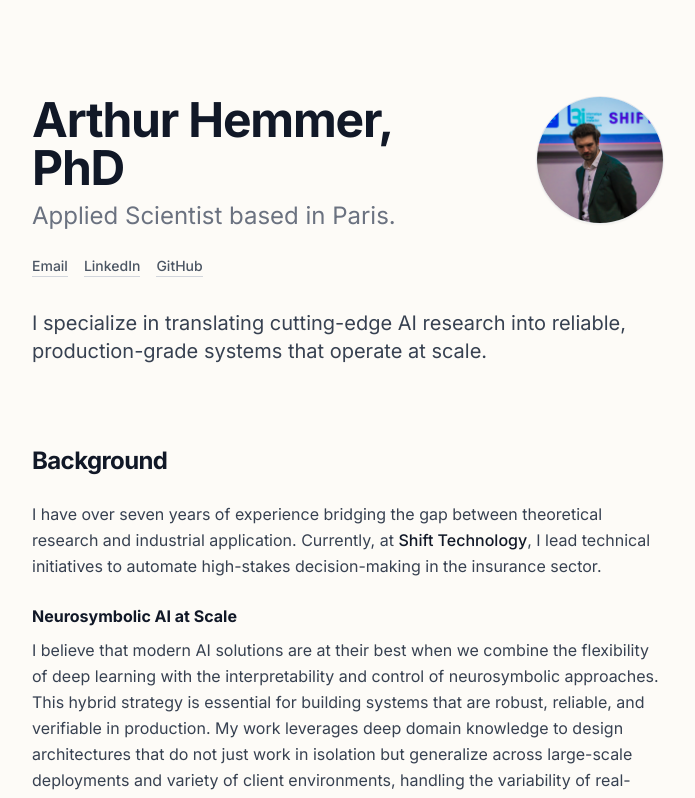
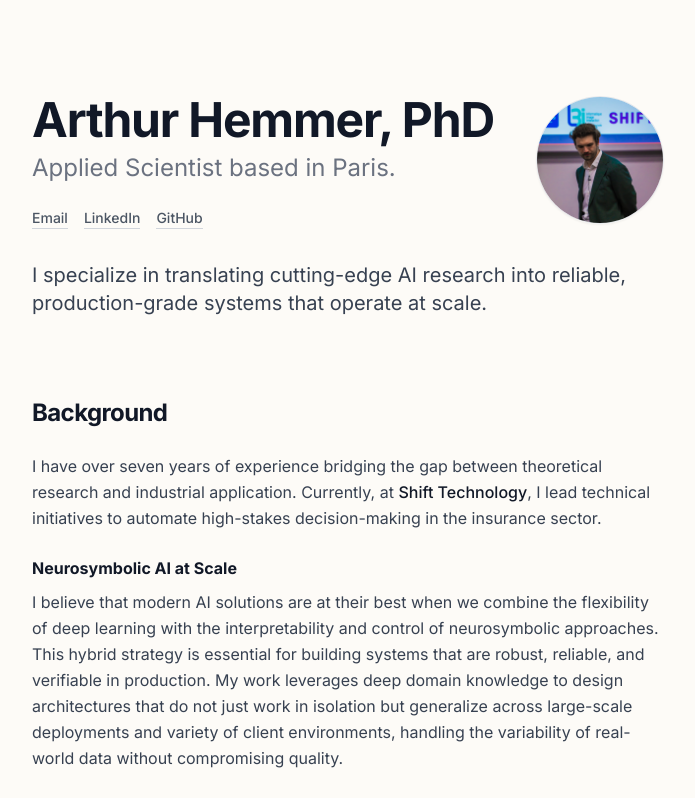
Before and after one commit to ArthurDevNL/HomePage, a React (Vite) app: page / in a window 1280 px wide. Shown: the top 798 px of the page, without its empty margins (292-987 px from the left). Built offline with nearby package versions, Linux system fonts and the light colour scheme.

Commit message:
Hopefully fixes

```diff
--- a/src/pages/Home.tsx
+++ b/src/pages/Home.tsx
@@ -62,7 +62,7 @@ const Home: React.FC = () => {
         {/* Hero Section */}
         <header className="space-y-8">
           <div className="flex flex-col-reverse md:flex-row md:items-start justify-between gap-8">
-            <div className="space-y-6 md:max-w-md">
+            <div className="space-y-6 flex-1">
               <div className="space-y-2">
                 <h1 className="text-4xl md:text-5xl font-bold text-gray-900 tracking-tight">
                   Arthur Hemmer, PhD
```
